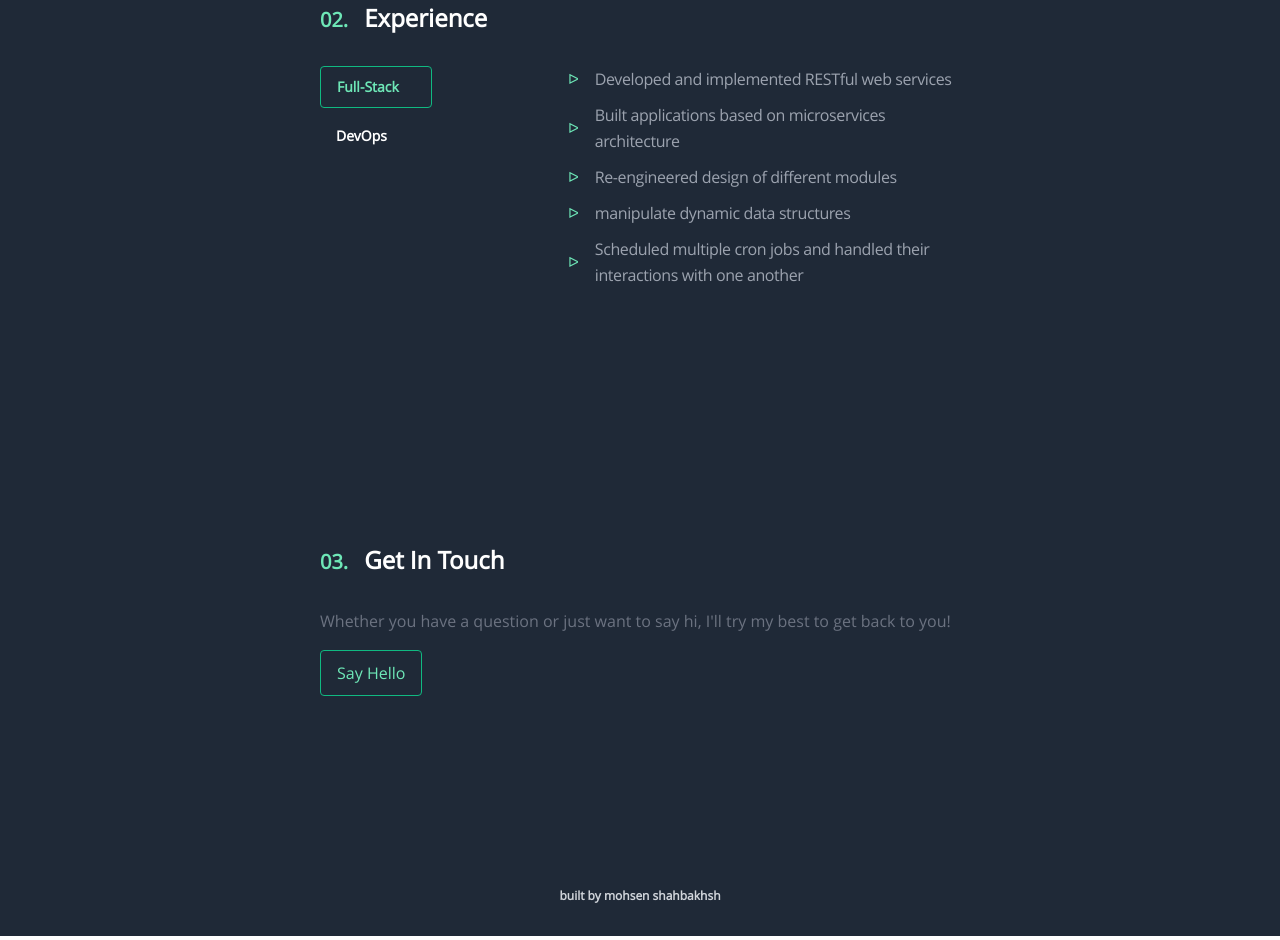
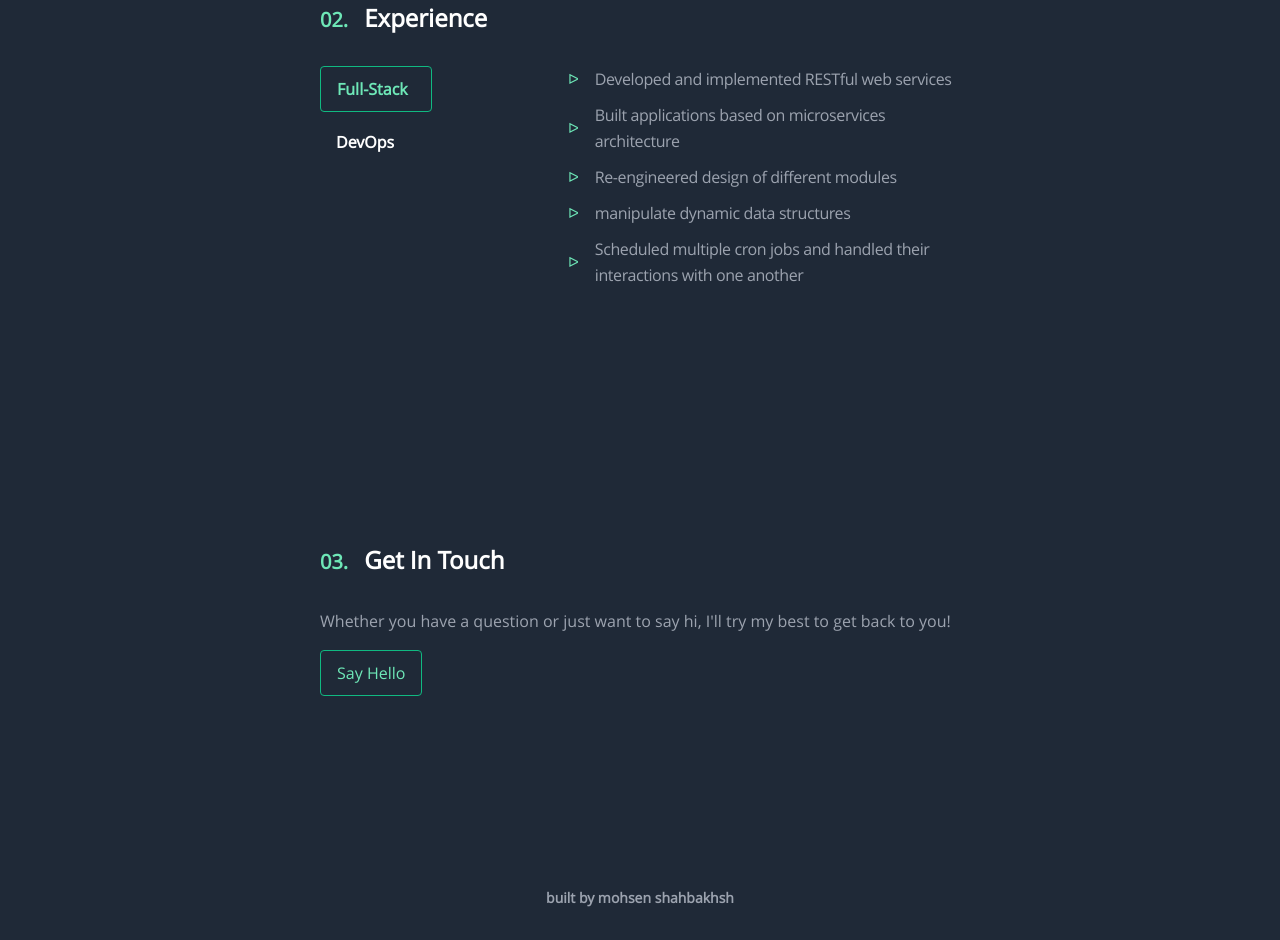
Before and after one commit to mohsenshahbakhsh/portfolio-react-tailwind, a React (Create React App) app: page / in a window 1280 px wide. Shown: the part 1640-2580 px from the top of the page. Built offline with nearby package versions, Linux system fonts and the light colour scheme.

Commit message:
update text size

```diff
--- a/src/App.js
+++ b/src/App.js
@@ -78,7 +78,7 @@ function App() {
       <div className="flex pb-8 justify-center items-center">
         <a
           href="https://github.com/mohsenshahbakhsh/portfolio"
-          className="text-xs font-semibold text-gray-300 hover:text-green-300"
+          className="text-sm font-semibold text-gray-400 hover:text-green-300"
         >
           built by mohsen shahbakhsh
         </a>
--- a/src/components/Contact.js
+++ b/src/components/Contact.js
@@ -8,7 +8,7 @@ const Contacts = () => {
         <span className="font-bold text-2xl text-white">Get In Touch</span>
       </div>
       <div className="flex flex-col items-start space-y-4">
-        <span className="flex-wrap leading-relaxed text-gray-500">
+        <span className="flex-wrap leading-relaxed text-gray-400">
           Whether you have a question or just want to say hi, I'll try my best
           to get back to you!
         </span>
--- a/src/components/Experience.js
+++ b/src/components/Experience.js
@@ -17,6 +17,7 @@ const Experience = () => {
                 if (!e.currentTarget.classList.contains("border")) {
                   e.currentTarget.classList.toggle("border");
                   e.currentTarget.classList.toggle("border-green-500");
+                  e.currentTarget.classList.toggle("text-white");
                   e.currentTarget.classList.toggle("text-green-300");
                   const ul = document.getElementById("ul_full");
                   ul.classList.toggle("flex");
@@ -32,7 +33,7 @@ const Experience = () => {
                   ul.classList.toggle("hidden");
                 }
               }}
-              className="w-28 inline-block py-2.5 px-4 text-sm font-semibold hover:bg-gray-900 rounded text-left border border-green-500 text-green-300"
+              className="w-28 inline-block py-2.5 px-4 font-semibold hover:bg-gray-900 rounded text-left border border-green-500 text-green-300"
             >
               Full-Stack
             </button>
@@ -60,7 +61,7 @@ const Experience = () => {
                   ul.classList.toggle("hidden");
                 }
               }}
-              className="w-28 inline-block py-2.5 px-4 text-sm font-semibold text-white hover:bg-gray-900 rounded text-left"
+              className="w-28 inline-block py-2.5 px-4 font-semibold text-white hover:bg-gray-900 rounded text-left"
             >
               DevOps
             </button>
```
